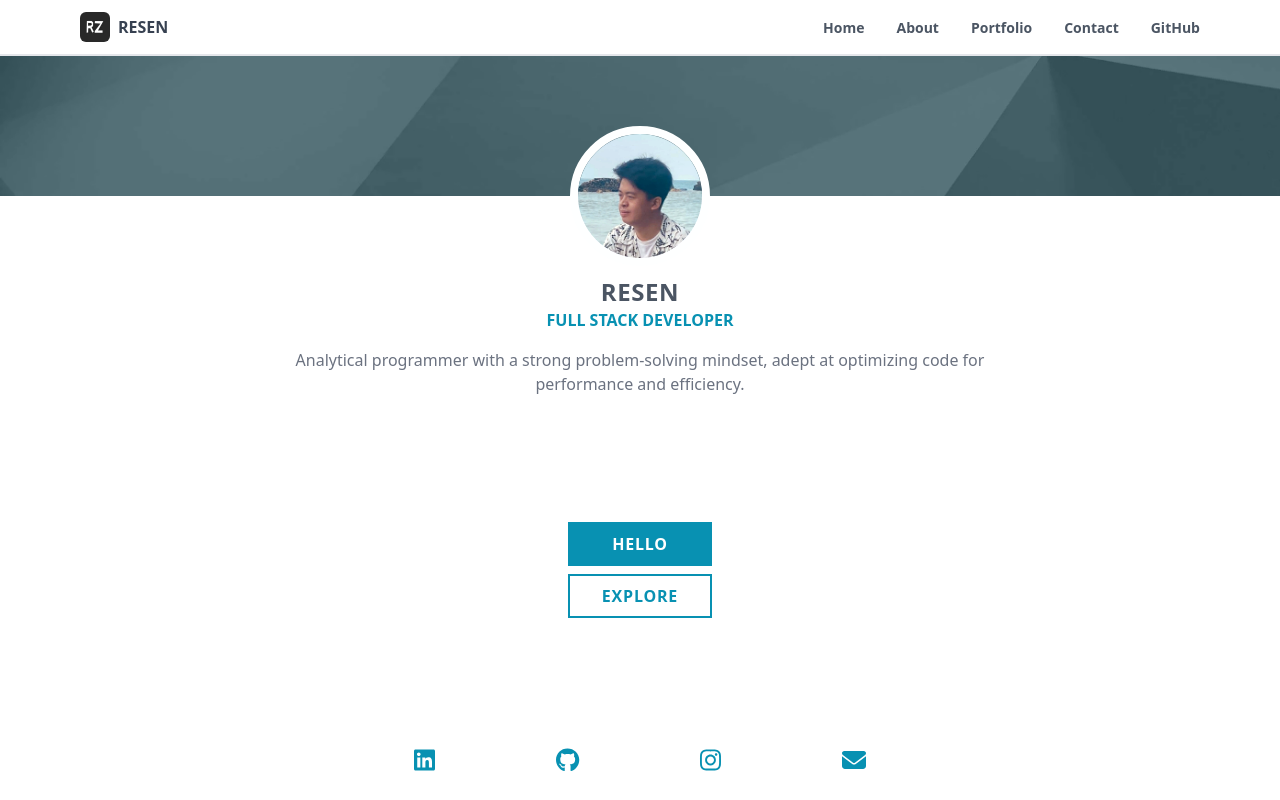
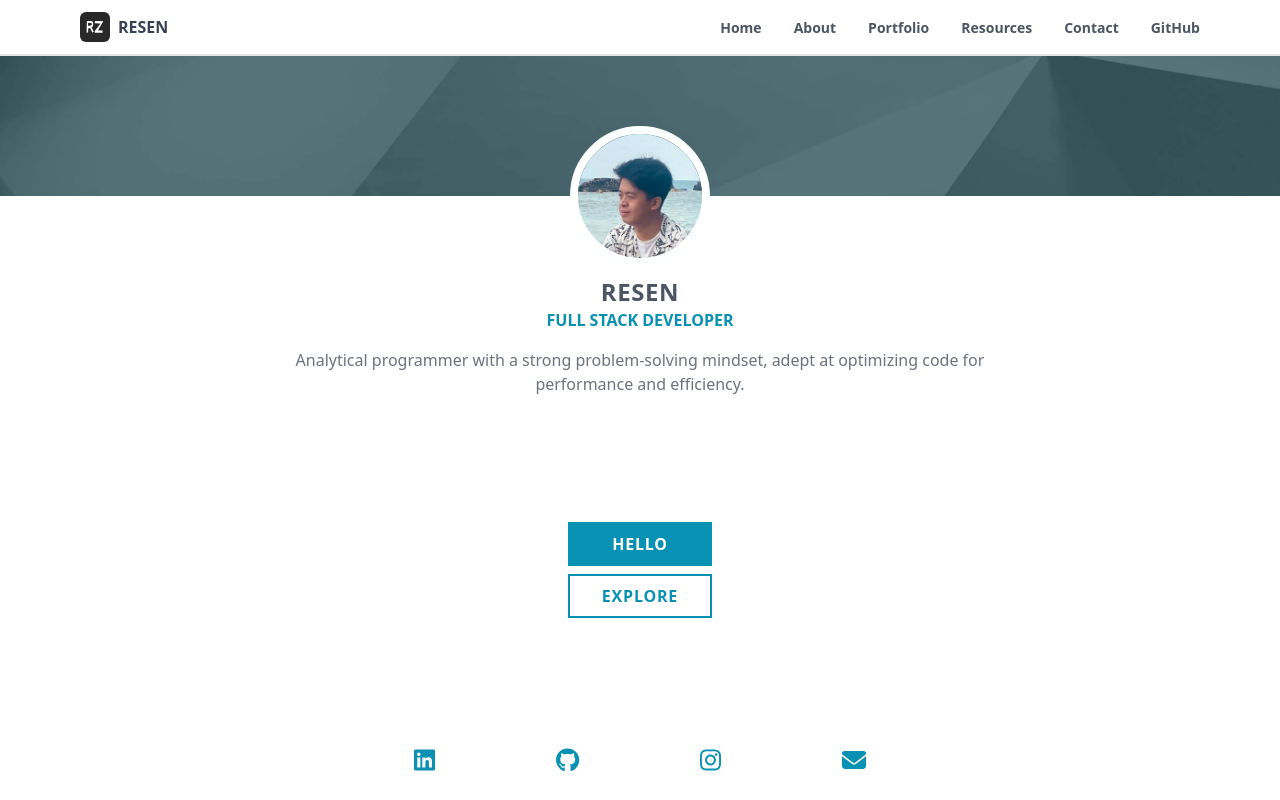
Before and after one commit to resenzhu/nextjs, a Next.js app: page / in a window 1280 px wide. Built offline with nearby package versions, Linux system fonts and the light colour scheme; what tailwindcss-animated would draw is missing.

Commit message:
add resources menu

```diff
--- a/src/app/layout.tsx
+++ b/src/app/layout.tsx
@@ -36,6 +36,10 @@ const RootLayout = ({children}: RootLayoutProps): JSX.Element => {
                 url='/portfolio'
               />
               <Navbar.Menu
+                label='Resources'
+                url='/resources'
+              />
+              <Navbar.Menu
                 label='Contact'
                 url='/contact'
               />
```
